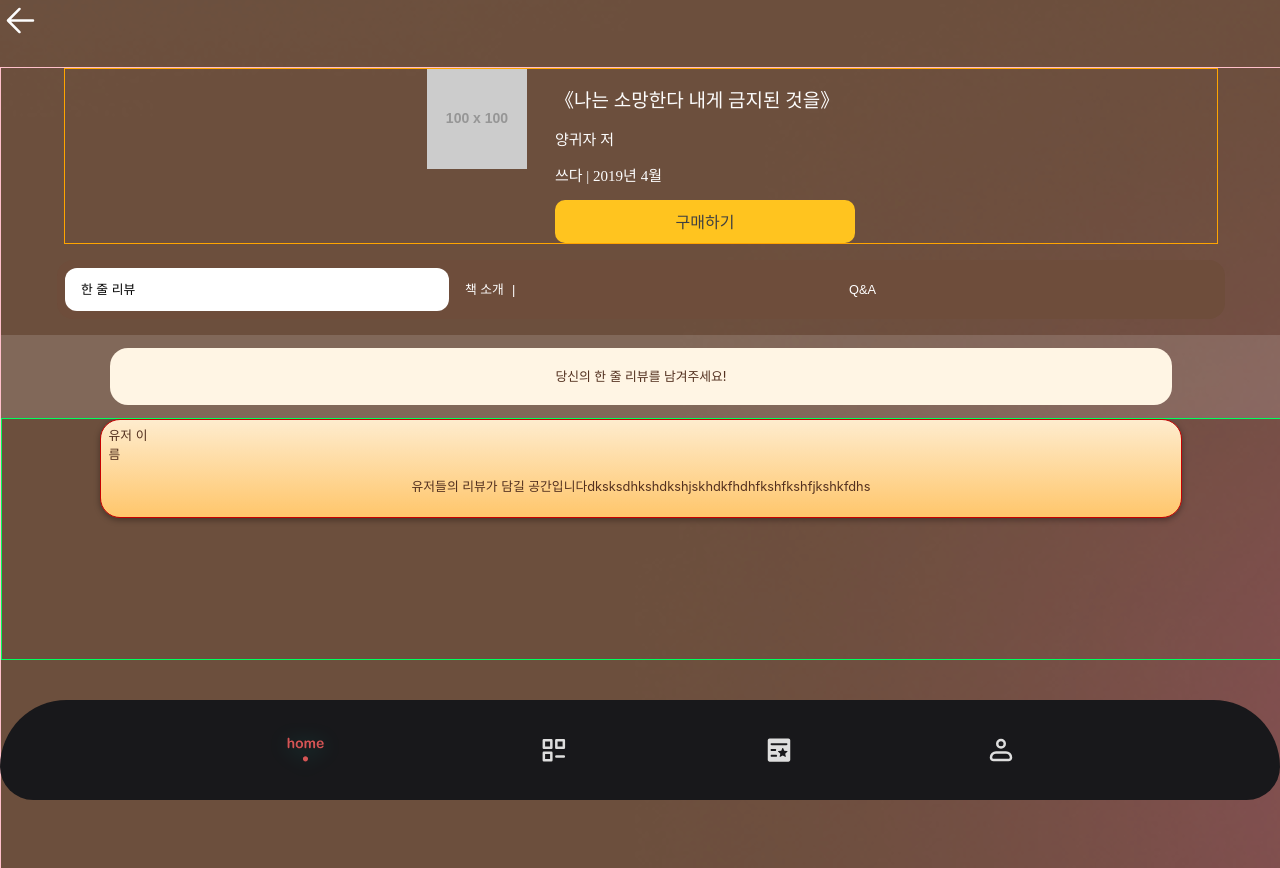
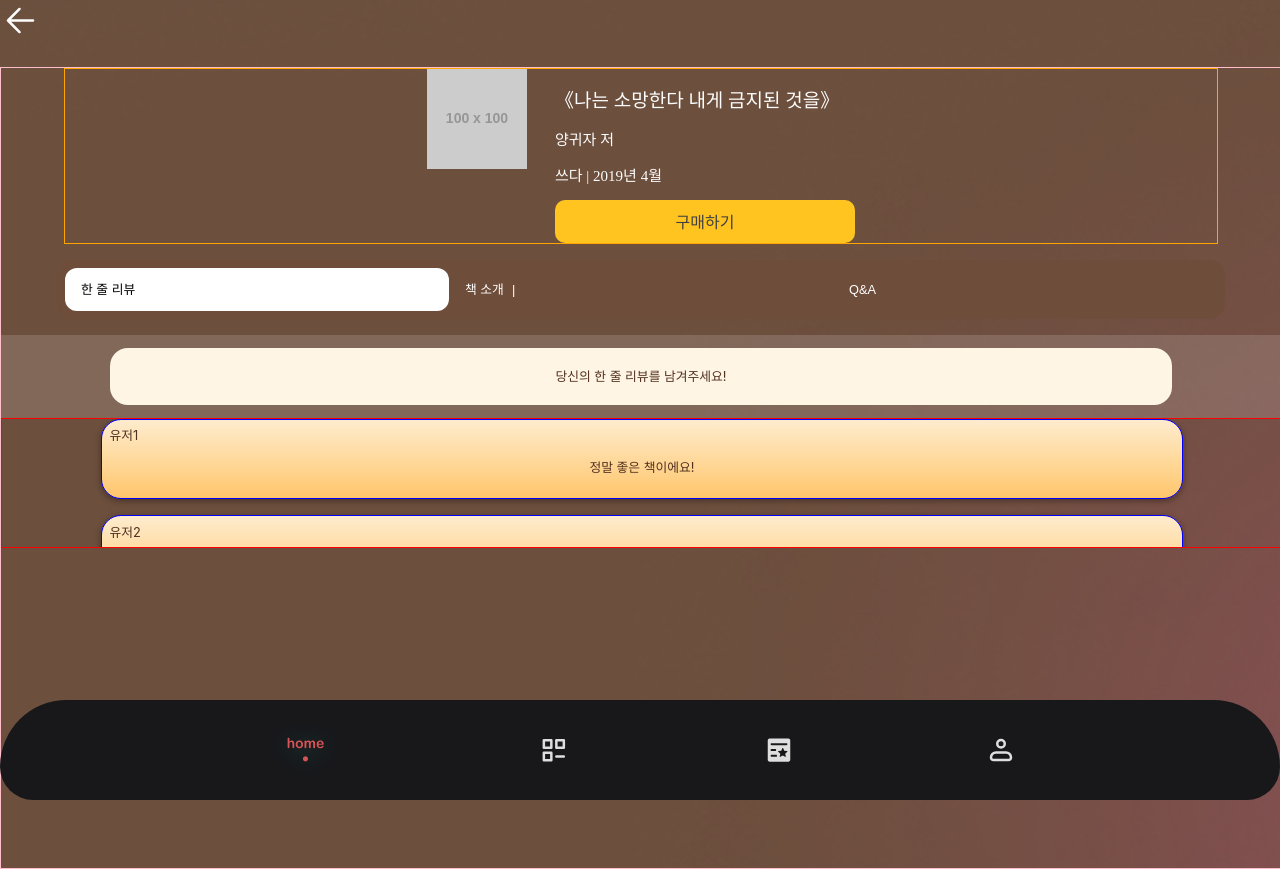
Before and after one commit to Line4-13th/BookELog-Front, a React (Vite) app: page /book/1 in a window 1280 px wide. Built offline with nearby package versions, Linux system fonts and the light colour scheme.

Commit message:
feat: book detail 페이지 레이아웃

```diff
--- a/src/components/ReviewPage/OneSentence.jsx
+++ b/src/components/ReviewPage/OneSentence.jsx
@@ -1,15 +1,10 @@
 import "./OneSentence.scss";
 
-const OneSentence = () => {
+const OneSentence = ({ userName, reviewText }) => {
   return (
-    <div className="sentence-container">
-      <div className="background">
-        <p className="user-name">유저 이름</p>
-        <p className="user-review">
-          유저들의 리뷰가 담길
-          공간입니다dksksdhkshdkshjskhdkfhdhfkshfkshfjkshkfdhs
-        </p>
-      </div>
+    <div className="background">
+      <p className="user-name">{userName}</p>
+      <p className="user-review">{reviewText}</p>
     </div>
   );
 };
--- a/src/components/ReviewPage/OneSentence.scss
+++ b/src/components/ReviewPage/OneSentence.scss
@@ -1,10 +1,3 @@
-.sentence-container {
-  display: flex;
-  justify-content: center;
-  height: 15rem; /* 화면 전체 높이 */
-  border: 1px solid rgb(0, 255, 94);
-  overflow-y: scroll;
-
 .background {
   font-size: 0.8rem;
   text-align: center;
@@ -18,6 +11,7 @@
   border-radius: 20px;
   background: linear-gradient(180deg, #feecce 0%, #ffc66b 100%);
   box-shadow: 0px 2px 6px 0px rgba(0, 0, 0, 0.36);
+  border: 1px solid blue;
 }
 
 .user-name {
@@ -25,4 +19,3 @@
   width: 3rem;
   margin-top: -0.1rem;
 }
-}
--- a/src/pages/BookDetail/BookDetail.jsx
+++ b/src/pages/BookDetail/BookDetail.jsx
@@ -8,7 +8,16 @@ import OneSentence from "../../components/ReviewPage/OneSentence";
 const BookDetail = () => {
   const navigate = useNavigate();
 
-  const [selectedItem, setSelectedItem] = useState(0); // SwiftUI의 @State 변환
+  const [selectedItem, setSelectedItem] = useState(0);
+  const [reviews, setReviews] = useState([
+    { id: 1, userName: "유저1", reviewText: "정말 좋은 책이에요!" },
+    {
+      id: 2,
+      userName: "유저2",
+      reviewText: "생각할 거리를 많이 주는 책입니다.",
+    },
+    { id: 3, userName: "유저3", reviewText: "추천합니다!" },
+  ]);
 
   const book = {
     title: "나는 소망한다 내게 금지된 것을",
@@ -16,14 +25,13 @@ const BookDetail = () => {
     publisher: "쓰다",
     publicationDate: "2019년 4월",
     cover: "https://via.placeholder.com/100",
-    rating: 4, // 별점은 5점 만점 중 4점으로 예시
+    rating: 4,
   };
 
   const goBack = () => {
     navigate(-1);
   };
 
-  // 세그먼티드 컨트롤 선택 핸들러
   const handleSelection = (index) => {
     setSelectedItem(index);
   };
@@ -35,16 +43,13 @@ const BookDetail = () => {
       </button>
 
       <div className="whole-container">
-        {/* 전체 컨테이너 */}
         <div className="bookdetail-container">
-          {/* 왼쪽 책 커버 */}
           <div className="left">
             <div className="book-cover">
               <img src={book.cover} alt={book.title} />
             </div>
           </div>
 
-          {/* 오른쪽 책 정보 */}
           <div className="whole-right">
             <div className="right">
               <div className="book-details">
@@ -52,7 +57,6 @@ const BookDetail = () => {
                 <p className="author-info">{`${book.author} 저`}</p>
                 <p className="publication-info">{`${book.publisher} | ${book.publicationDate}`}</p>
                 <button className="purchase-button">구매하기</button>
-                {/* 세그먼티드 컨트롤 (한 줄 리뷰, 책 소개, Q&A) */}
               </div>
             </div>
           </div>
@@ -76,7 +80,6 @@ const BookDetail = () => {
           >
             Q&A
           </button>
-          {/* 세그먼트에 따라 다르게 표시되는 내용 */}
         </div>
         <div className="content">
           {selectedItem === 0 && (
@@ -84,8 +87,15 @@ const BookDetail = () => {
               <div className="overay">
                 <p className="review">당신의 한 줄 리뷰를 남겨주세요!</p>
               </div>
-              <div className="onesentence">
-                <OneSentence />
+              <div className="onesentence-list">
+                {reviews.map((review) => (
+                  <OneSentence
+                    className="onesentence"
+                    key={review.id}
+                    userName={review.userName}
+                    reviewText={review.reviewText}
+                  />
+                ))}
               </div>
             </div>
           )}
--- a/src/pages/BookDetail/BookDetail.scss
+++ b/src/pages/BookDetail/BookDetail.scss
@@ -234,6 +234,7 @@ h2 {
     justify-content: center;
     align-items: center;
     width: 80vw;
+    border: 1px solid orange;
   }
   .second-overay {
     padding: 0.5rem;
@@ -262,3 +263,17 @@ h2 {
   padding: 1rem;
   height: 100vh;
 }
+
+.onesentence-list {
+  display: flex;
+  flex-direction: column;
+  align-items: center; /* 수평 중앙 정렬 */
+  justify-content: flex-start; /* 스크롤 가능한 콘텐츠의 시작을 위로 설정 */
+  width: 100%;
+  height: 8rem;
+  align-items: center; /* 수평 중앙 정렬 */
+  gap: 1rem; /* 아이템 간 간격 유지 */
+  border: 1px solid red;
+  overflow-y: scroll;
+  scroll-behavior: smooth; /* 부드러운 스크롤 */
+}
```
Lines whose indentation alone changed are shown as unchanged.
